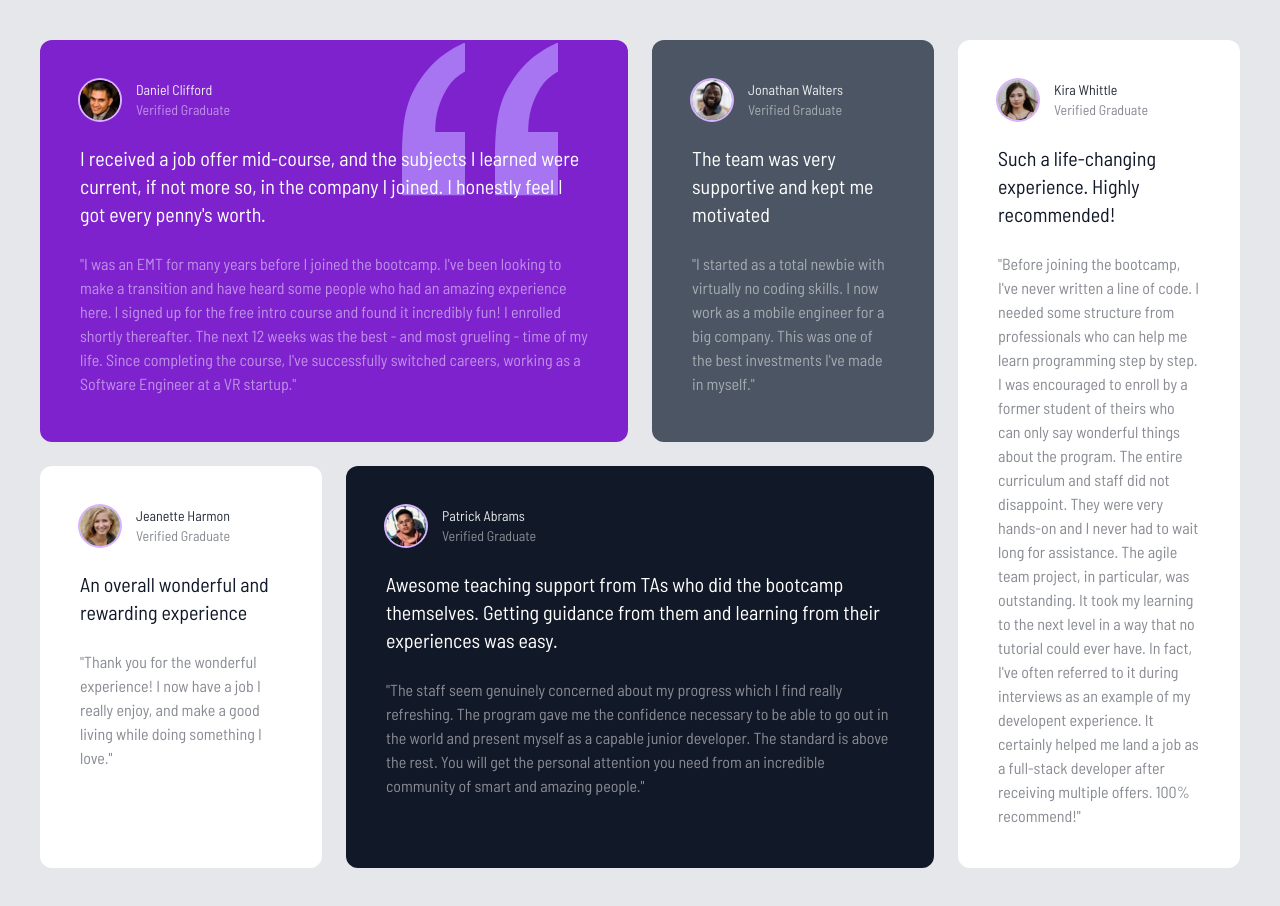
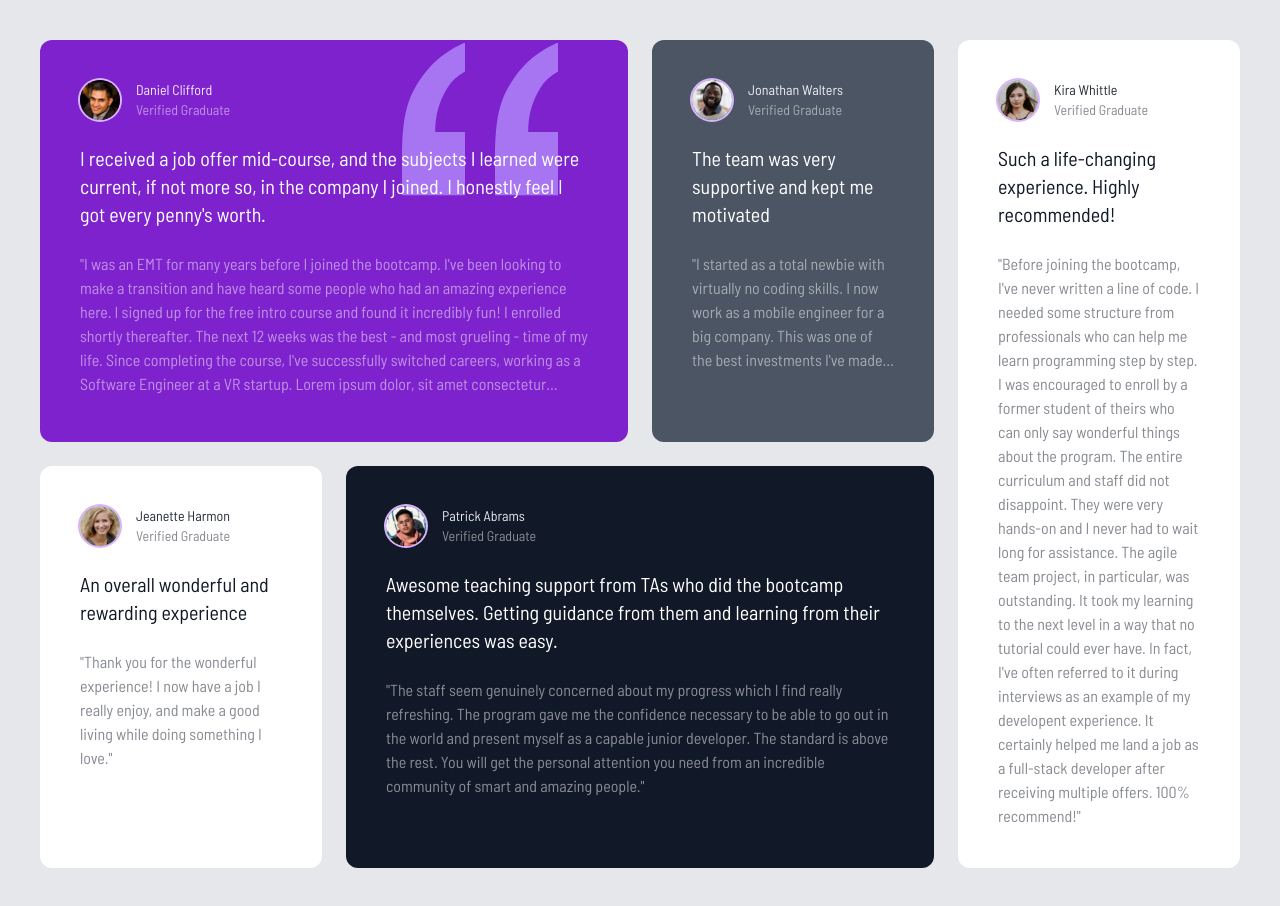
Before and after one commit to YoonCode/testimonial-grid-project, a website: page index.html in a window 1280 px wide. Drawn offline with Linux system fonts and the light colour scheme.

```diff
--- a/index.html
+++ b/index.html
@@ -48,14 +48,20 @@
           </p>
 
           <!-- Small Text -->
-          <p class="mt-6 opacity-50">
+          <p class="mt-6 opacity-50 line-clamp-6">
             "I was an EMT for many years before I joined the bootcamp. I've been
             looking to make a transition and have heard some people who had an
             amazing experience here. I signed up for the free intro course and
             found it incredibly fun! I enrolled shortly thereafter. The next 12
             weeks was the best - and most grueling - time of my life. Since
             completing the course, I've successfully switched careers, working
-            as a Software Engineer at a VR startup."
+            as a Software Engineer at a VR startup. Lorem ipsum dolor, sit amet
+            consectetur adipisicing elit. Expedita harum rem quidem quas
+            tempore? Dolorum sapiente totam nobis reprehenderit. Pariatur, cum a
+            temporibus veniam illo accusamus quae rem molestiae atque animi
+            numquam sequi dolores at tempora deserunt ducimus quasi perspiciatis
+            voluptates iure repudiandae accusantium est eum laudantium! Qui,
+            alias vero!"
           </p>
         </div>
 
@@ -79,10 +85,16 @@
           </p>
 
           <!-- Small Text -->
-          <p class="mt-6 opacity-50">
+          <p class="mt-6 opacity-50 line-clamp-5">
             "I started as a total newbie with virtually no coding skills. I now
             work as a mobile engineer for a big company. This was one of the
-            best investments I've made in myself."
+            best investments I've made in myself. Lorem ipsum dolor sit amet
+            consectetur adipisicing elit. Temporibus, cum minus quaerat eligendi
+            optio veritatis perferendis voluptatem facere eveniet deserunt dolor
+            fugit quas vero nesciunt, quis mollitia! Temporibus ex tempora
+            assumenda error rerum aut dolores nesciunt architecto obcaecati,
+            recusandae nobis est. Ipsa, vero similique laborum eum natus
+            mollitia corporis minus."
           </p>
         </div>
 
--- a/package.json
+++ b/package.json
@@ -11,6 +11,7 @@
   "author": "",
   "license": "ISC",
   "devDependencies": {
+    "@tailwindcss/line-clamp": "^0.4.0",
     "tailwindcss": "^3.1.7"
   }
 }
--- a/tailwind.config.js
+++ b/tailwind.config.js
@@ -14,5 +14,5 @@
       },
     },
   },
-  plugins: [],
+  plugins: [require('@tailwindcss/line-clamp')],
 }
```
Also changed, not shown: README.md, css/style.css, 1 other file.
